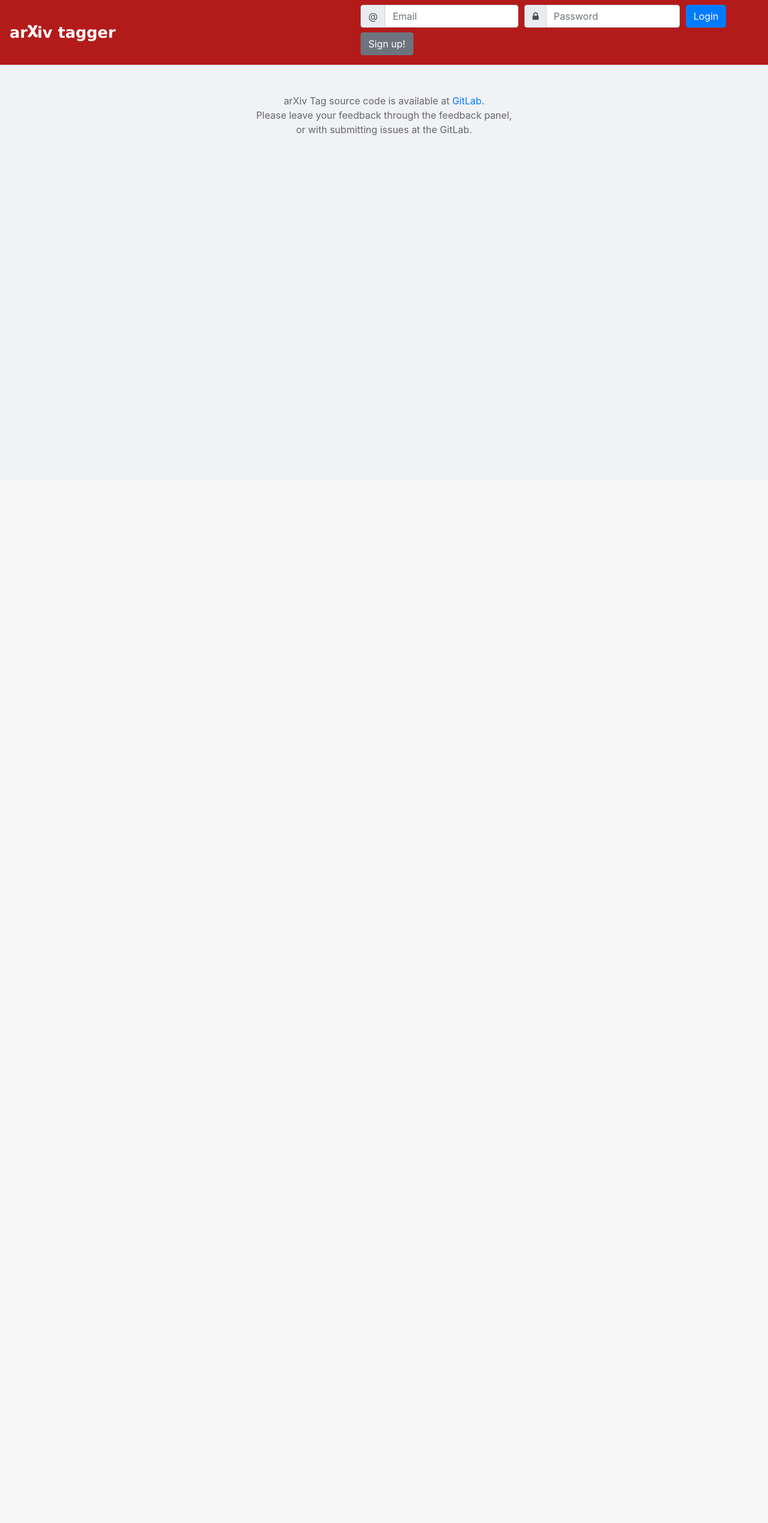
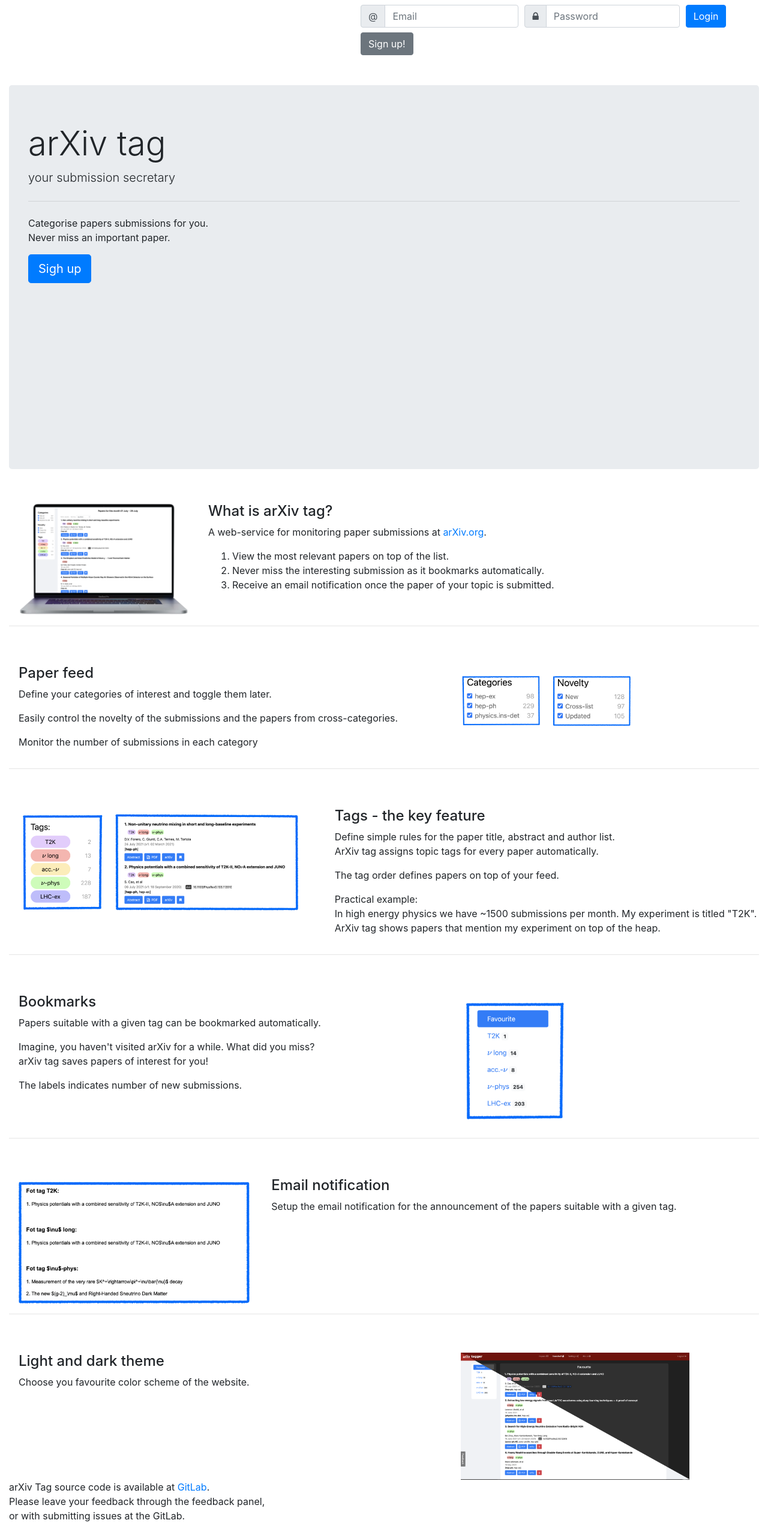
Before and after one commit to suvorov21/arxivtagpy, a Python web app: template app/templates/about.jinja2 in a window 1280 px wide. Shown: the whole page at 60% size. Before the commit the page ends 226 px from the top, so only its background shows below. Run offline with Jinja, Linux system fonts and the light colour scheme; the template is opened without the code that fills it, so the values that code supplies are empty; style sheets or scripts are compiled from the project's sources; some libraries are stand-ins or nearby versions.

Commit message:
first steps towards about page

```diff
--- /dev/null
+++ b/app/static/src/less/about.less
@@ -0,0 +1,4 @@
+.card-horizontal {
+  display: flex;
+  flex: 1 1 auto;
+}
--- a/app/templates/about.jinja2
+++ b/app/templates/about.jinja2
@@ -1,9 +1,111 @@
 {% extends "layout.jinja2" %}
 
 {% block head_scripts %}
-  <link href="{{ url_for('static', filename='dist/css/layout.css') }}" rel="stylesheet" type="text/css">
+  <link href="{{ url_for('static', filename='dist/css/about.css') }}" rel="stylesheet" type="text/css">
 {% endblock %}
 
+{% block content %}
+
+<div class="container-fluid">
+  <div class="row pt-4" class="main-row">
+    <div class="col-sm-12 col-md-12 col-lg-12 col-xl-12">
+      <div class="paper-wrapper">
+      {# If  not quthorised show jumbotron #}
+      {% if not current_user.is_authenticated %}
+        <div class="jumbotron" style="height: 80vh">
+          <h1 class="display-4">arXiv tag</h1>
+          <p class="lead">your submission secretary</p>
+          <hr class="my-4">
+          <p>Categorise papers submissions for you.<br>Never miss an important paper.</p>
+          <p class="lead">
+            <a class="btn btn-primary btn-lg" href="/signup" role="button">Sigh up</a>
+          </p>
+        </div>
+      {% endif %}
+
+      <div class="row pt-4 pl-3">
+        <div class="col-sm-12 col-md-3">
+          <img class="" src="{{ url_for('static', filename='dist/img/main.png') }}" width="100%">
+        </div>
+        <div class="col-sm-12 col-md-9">
+          <h4>What is arXiv tag?</h4>
+          <p>A web-service for {# user-friendly #} monitoring paper submissions at <a href="https://arxiv.org/">arXiv.org</a>.</p>
+          {# <span>Define simple rules for your topics of interest and arXiv tag will do the job:</span> #}
+          <ol>
+            <li>View the most relevant papers on top of the list.</li>
+            <li>Never miss the interesting submission as it bookmarks automatically.</li><li>Receive an email notification once the paper of your topic is submitted.</li>
+          </ol>
+        </div>
+      </div>
+      <hr>
+      <div class="row pt-5 pl-3">
+        <div class="col-sm-12 col-md-7">
+          <h4>Paper feed</h4>
+          <p>Define your categories of interest and toggle them later.</p>
+          <p>Easily control the novelty of the submissions and the papers from cross-categories.</p>
+          <p>Monitor the number of submissions in each category</p>
+        </div>
+        <div class="col-sm-12 col-md-3">
+          <img class="" src="{{ url_for('static', filename='dist/img/feed.png') }}" width="100%">
+        </div>
+      </div>
+      <hr>
+      <div class="row pt-5 pl-3">
+        <div class="col-sm-12 col-md-5">
+          <img class="" src="{{ url_for('static', filename='dist/img/tags.png') }}" width="100%">
+        </div>
+        <div class="col-sm-12 col-md-7">
+          <h4>Tags - the key feature</h4>
+          <p>Define simple rules for the paper title, abstract and author list. <br>
+          ArXiv tag assigns topic tags for every paper automatically. </p>
+          <p>The tag order defines papers on top of your feed.</p>
+          <p>Practical example:<br>
+            In high energy physics we have ~1500 submissions per month. My experiment is titled "T2K". <br>
+            ArXiv tag shows papers that mention my experiment on top of the heap.
+          </p>
+        </div>
+      </div>
+      <hr>
+      <div class="row pt-5 pl-3">
+        <div class="col-sm-12 col-md-7">
+          <h4>Bookmarks</h4>
+          <p>Papers suitable with a given tag can be bookmarked automatically.</p>
+          <p>Imagine, you haven't visited arXiv for a while. What did you miss? <br>
+          arXiv tag saves papers of interest for you!</p>
+          <p>The labels indicates number of new submissions.</p>
+        </div>
+        <div class="col-sm-12 col-md-2">
+          <img class="" src="{{ url_for('static', filename='dist/img/book.png') }}" width="100%">
+        </div>
+      </div>
+      <hr>
+
+      <div class="row pt-5 pl-3">
+        <div class="col-sm-12 col-md-4">
+          <img class="" src="{{ url_for('static', filename='dist/img/email.png') }}" width="100%">
+        </div>
+        <div class="col-sm-12 col-md-7">
+          <h4>Email notification</h4>
+          <p>Setup the email notification for the announcement of the papers suitable with a given tag.</p>
+        </div>
+      </div>
+
+      <hr>
+      <div class="row pt-5 pl-3">
+        <div class="col-sm-12 col-md-7">
+          <h4>Light and dark theme</h4>
+          <p>Choose you favourite color scheme of the website.</p>
+        </div>
+        <div class="col-sm-12 col-md-4">
+          <img class="" src="{{ url_for('static', filename='dist/img/theme.png') }}" width="100%">
+        </div>
+      </div>
+
+    </div>
+  </div>
+</div>
+
+{% endblock %}
 
 {% block script_footer %}
   {% if current_user.is_authenticated %}
@@ -11,4 +113,5 @@
       document.getElementById("about-nav").classList.add("active");
     </script>
   {% endif %}
+  <script type="text/javascript" src="{{ url_for('static', filename='dist/js/layout.min.js') }}"></script>
 {% endblock %}
```
Also changed, not shown: app/assets.py (+11 -2 lines), app/templates/papers.jinja2 (+3 -12 lines).
